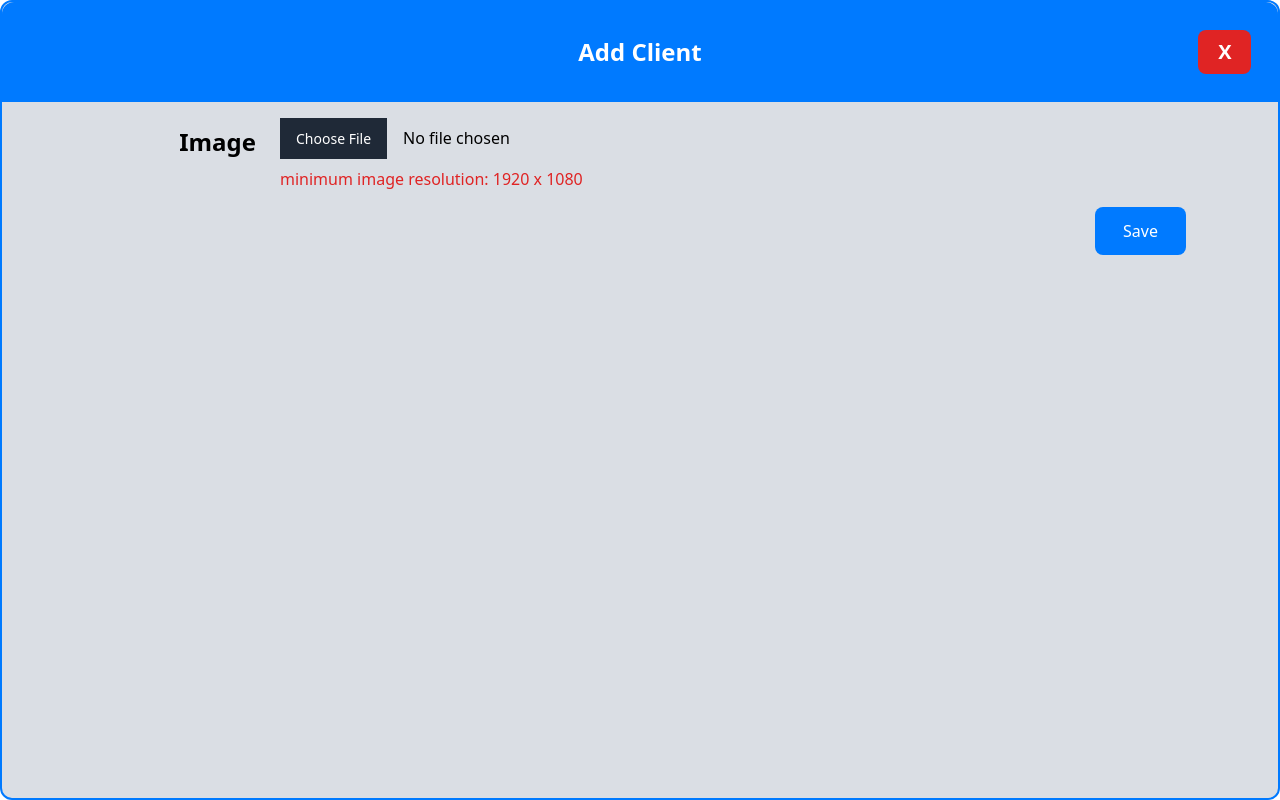
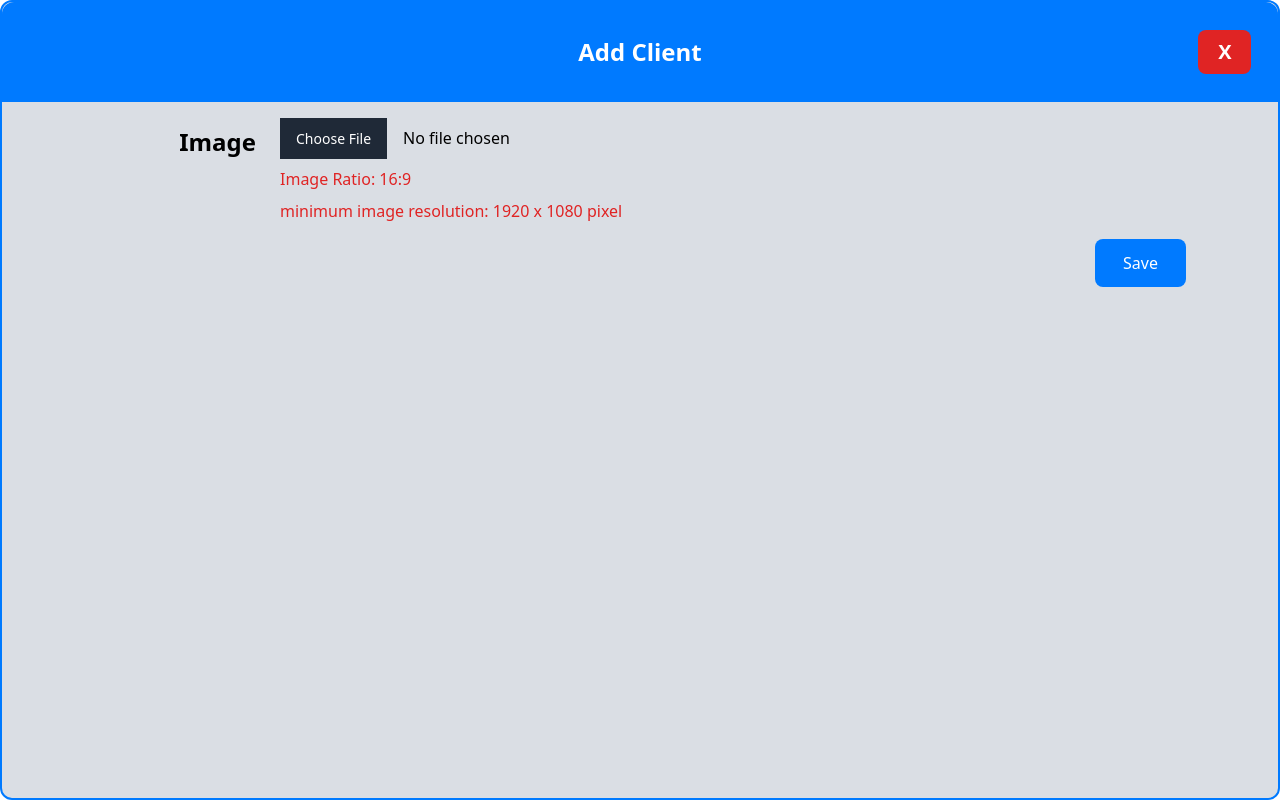
Before and after one commit to fikriymnn/tys-cons, a Next.js app: page /dashboardAdmin/clients/create in a window 1280 px wide. Built offline with nearby package versions, Linux system fonts and the light colour scheme; no server answers; sample sign-in values are in the browser's storage.

Commit message:
memberikan ketentuan gambar

```diff
--- a/src/app/dashboardAdmin/articles/create/page.jsx
+++ b/src/app/dashboardAdmin/articles/create/page.jsx
@@ -217,8 +217,9 @@ function CreateArticle() {
                   required
                   onChange={(event) => handleUpload(event.target.files[0])}
                 />
+                <p className="text-red-600 pt-2">Image Ratio: 16:9 </p>
                 <p className="text-red-600 pt-2">
-                  minimum image resolution: 1920 x 1080{" "}
+                  minimum image resolution: 1920 x 1080 pixel{" "}
                 </p>
               </div>
             </div>
--- a/src/app/dashboardAdmin/articles/edit/page.jsx
+++ b/src/app/dashboardAdmin/articles/edit/page.jsx
@@ -260,8 +260,9 @@ function EditArticle() {
                 type="file"
                 onChange={(event) => handleUpload(event.target.files[0])}
               />
+              <p className="text-red-600 pt-2">Image Ratio: 16:9 </p>
               <p className="text-red-600 pt-2">
-                minimum image resolution: 1920 x 1080{" "}
+                minimum image resolution: 1920 x 1080 pixel{" "}
               </p>
             </div>
           </div>
--- a/src/app/dashboardAdmin/clients/create/page.jsx
+++ b/src/app/dashboardAdmin/clients/create/page.jsx
@@ -142,8 +142,9 @@ function AddClient() {
               type="file"
               onChange={(event) => handleUpload(event.target.files[0])}
             />
+            <p className="text-red-600 pt-2">Image Ratio: 16:9 </p>
             <p className="text-red-600 pt-2">
-              minimum image resolution: 1920 x 1080{" "}
+              minimum image resolution: 1920 x 1080 pixel{" "}
             </p>
           </div>
         </div>
--- a/src/app/dashboardAdmin/events/create/page.jsx
+++ b/src/app/dashboardAdmin/events/create/page.jsx
@@ -255,8 +255,9 @@ function CreateEvent() {
                   required
                   onChange={(event) => handleUpload(event.target.files[0])}
                 />
+                <p className="text-red-600 pt-2">Image Ratio: 16:9 </p>
                 <p className="text-red-600 pt-2">
-                  minimum image resolution: 1920 x 1080{" "}
+                  minimum image resolution: 1920 x 1080 pixel{" "}
                 </p>
               </div>
             </div>
--- a/src/app/dashboardAdmin/events/edit/page.jsx
+++ b/src/app/dashboardAdmin/events/edit/page.jsx
@@ -334,8 +334,9 @@ function EditEvent() {
                 type="file"
                 onChange={(event) => handleUpload(event.target.files[0])}
               />
+              <p className="text-red-600 pt-2">Image Ratio: 16:9 </p>
               <p className="text-red-600 pt-2">
-                minimum image resolution: 1920 x 1080{" "}
+                minimum image resolution: 1920 x 1080 pixel{" "}
               </p>
             </div>
           </div>
--- a/src/app/dashboardAdmin/packages/create/page.jsx
+++ b/src/app/dashboardAdmin/packages/create/page.jsx
@@ -297,8 +297,9 @@ function CreatePackage() {
                   required
                   onChange={(event) => handleUpload(event.target.files[0])}
                 />
+                <p className="text-red-600 pt-2">image ratio: 10:9 </p>
                 <p className="text-red-600 pt-2">
-                  minimum image resolution: 1920 x 1080{" "}
+                  minimum image resolution: 1000 x 900 pixel{" "}
                 </p>
               </div>
             </div>
--- a/src/app/dashboardAdmin/packages/edit/page.jsx
+++ b/src/app/dashboardAdmin/packages/edit/page.jsx
@@ -343,8 +343,9 @@ function EditPackage() {
                 type="file"
                 onChange={(event) => handleUpload(event.target.files[0])}
               />
+              <p className="text-red-600 pt-2">image ratio: 10:9 </p>
               <p className="text-red-600 pt-2">
-                minimum image resolution: 1920 x 1080{" "}
+                minimum image resolution: 1000 x 900 pixel{" "}
               </p>
             </div>
           </div>
--- a/src/app/dashboardAdmin/policies/create/page.jsx
+++ b/src/app/dashboardAdmin/policies/create/page.jsx
@@ -228,6 +228,10 @@ function CreatePolicies() {
                   required
                   onChange={(event) => handleUpload(event.target.files[0])}
                 />
+                <p className="text-red-600 pt-2">Image Ratio: 16:9 </p>
+                <p className="text-red-600 pt-2">
+                  minimum image resolution: 1920 x 1080 pixel{" "}
+                </p>
               </div>
             </div>
             <div className=" flex py-1 px-20 ">
--- a/src/app/dashboardAdmin/policies/edit/page.jsx
+++ b/src/app/dashboardAdmin/policies/edit/page.jsx
@@ -276,6 +276,10 @@ function EditPolicies() {
                 type="file"
                 onChange={(event) => handleUpload(event.target.files[0])}
               />
+              <p className="text-red-600 pt-2">Image Ratio: 16:9 </p>
+              <p className="text-red-600 pt-2">
+                minimum image resolution: 1920 x 1080 pixel{" "}
+              </p>
             </div>
           </div>
           <div className=" flex py-1 px-20 ">
--- a/src/app/dashboardAdmin/services/create/page.jsx
+++ b/src/app/dashboardAdmin/services/create/page.jsx
@@ -420,8 +420,9 @@ function CreateService() {
                   required
                   onChange={(event) => handleUpload(event.target.files[0])}
                 />
+                <p className="text-red-600 pt-2">image ratio: 10:9 </p>
                 <p className="text-red-600 pt-2">
-                  minimum image resolution: 1920 x 1080{" "}
+                  minimum image resolution: 1000 x 900 pixel{" "}
                 </p>
               </div>
               {loading ? <p>Loading</p> : <></>}
--- a/src/app/dashboardAdmin/services/edit/page.jsx
+++ b/src/app/dashboardAdmin/services/edit/page.jsx
@@ -409,8 +409,9 @@ function EditService() {
                 type="file"
                 onChange={(event) => handleUpload(event.target.files[0])}
               />
+              <p className="text-red-600 pt-2">image ratio: 10:9 </p>
               <p className="text-red-600 pt-2">
-                minimum image resolution: 1920 x 1080{" "}
+                minimum image resolution: 1000 x 900 pixel{" "}
               </p>
             </div>
             {loading ? <p>Loading</p> : <></>}
```
